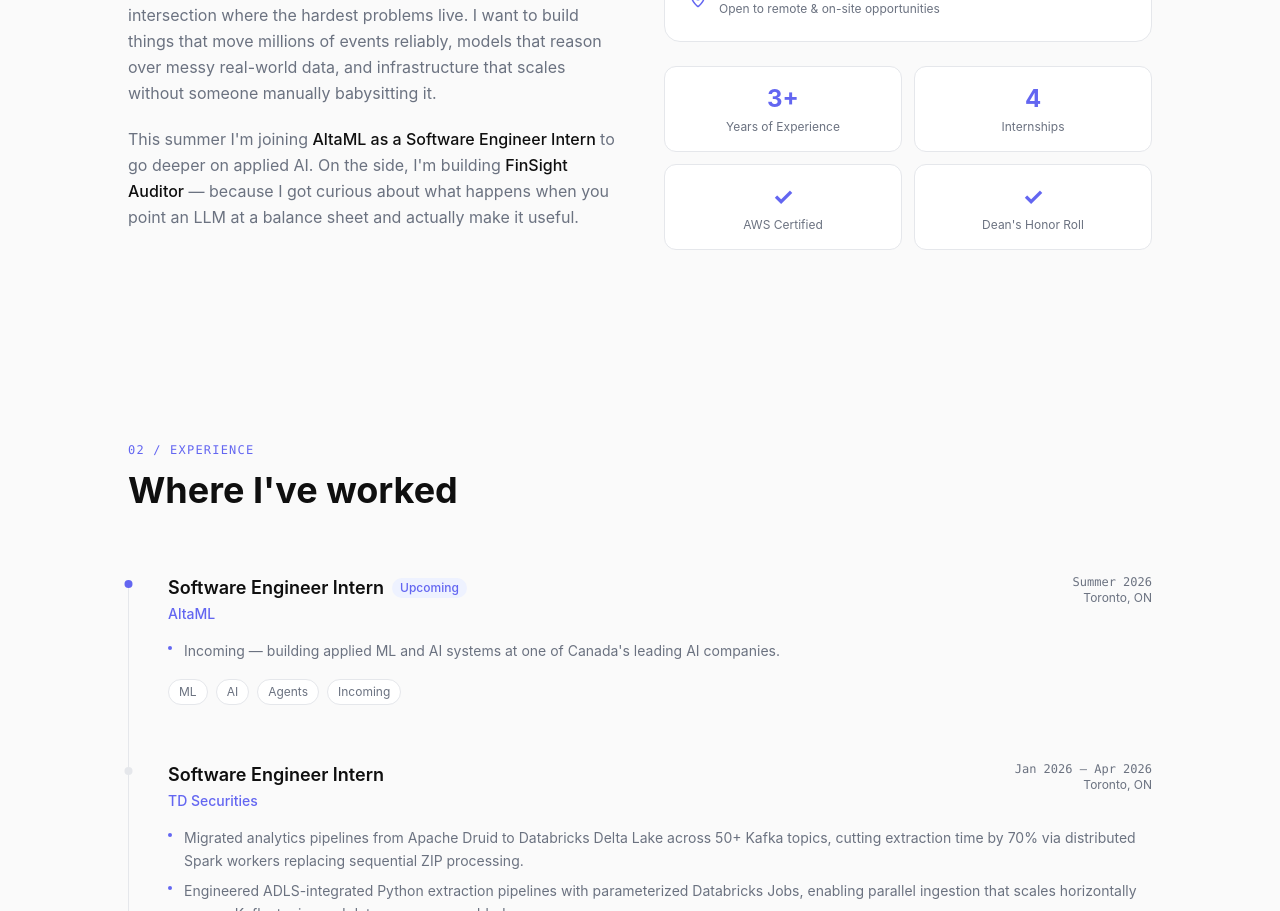
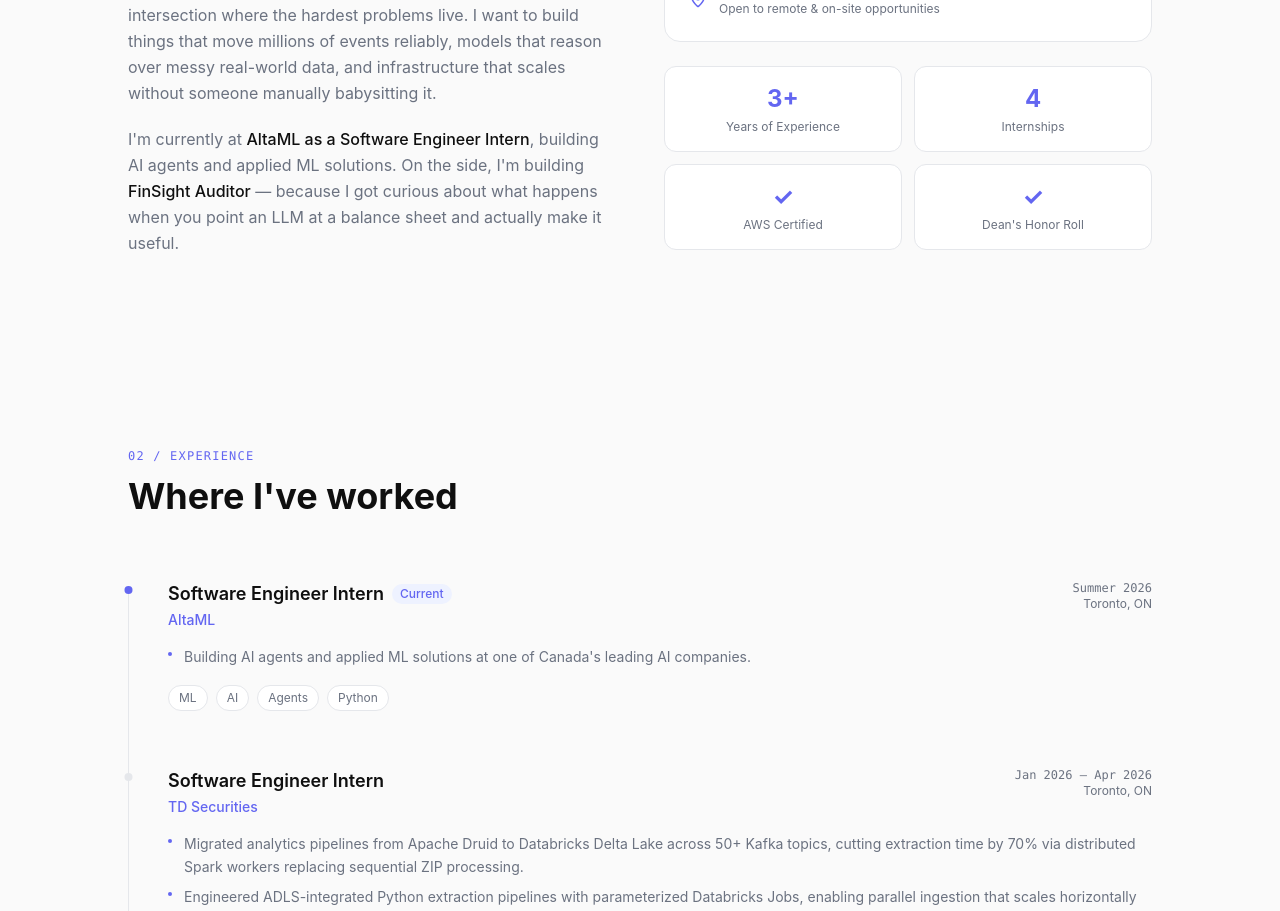
Before and after one commit to damansin/daman_singh, a Next.js app: page / in a window 1280 px wide. Shown: the part 1160-2071 px from the top of the page. Built offline with nearby package versions, Linux system fonts and the light colour scheme.

Commit message:
update AltaML role from incoming to current

```diff
--- a/app/layout.tsx
+++ b/app/layout.tsx
@@ -16,7 +16,7 @@
 export const metadata: Metadata = {
   title: "Daman Singh Batra — Software Engineer",
   description:
-    "Software Engineer specializing in ML, AI, distributed systems, and data engineering. Incoming at AltaML, previously TD Securities, OMERS, Credwise.",
+    "Software Engineer specializing in ML, AI, distributed systems, and data engineering. Building AI agents at AltaML, previously TD Securities, OMERS, Credwise.",
   keywords: [
     "Daman Singh Batra",
     "Software Engineer",
--- a/components/About.tsx
+++ b/components/About.tsx
@@ -58,8 +58,8 @@
             </FadeIn>
             <FadeIn delay={0.3}>
               <p className="text-base leading-relaxed" style={{ color: 'var(--muted)' }}>
-                This summer I&apos;m joining{' '}
-                <span style={{ color: 'var(--foreground)', fontWeight: 500 }}>AltaML as a Software Engineer Intern </span> to go deeper on applied AI.
+                I&apos;m currently at{' '}
+                <span style={{ color: 'var(--foreground)', fontWeight: 500 }}>AltaML as a Software Engineer Intern</span>, building AI agents and applied ML solutions.
                 On the side, I&apos;m building{' '}
                 <span style={{ color: 'var(--foreground)', fontWeight: 500 }}>FinSight Auditor</span> —
                 because I got curious about what happens when you point an LLM at a balance sheet and actually make it useful.
--- a/components/Experience.tsx
+++ b/components/Experience.tsx
@@ -27,9 +27,9 @@
     location: 'Toronto, ON',
     current: true,
     bullets: [
-      'Incoming — building applied ML and AI systems at one of Canada\'s leading AI companies.',
+      'Building AI agents and applied ML solutions at one of Canada\'s leading AI companies.',
     ],
-    tags: ['ML', 'AI', 'Agents', 'Incoming'],
+    tags: ['ML', 'AI', 'Agents', 'Python'],
   },
   {
     company: 'TD Securities',
@@ -115,7 +115,7 @@
                             className="text-xs px-2 py-0.5 rounded-full font-medium"
                             style={{ backgroundColor: 'var(--accent-subtle)', color: 'var(--accent)' }}
                           >
-                            Upcoming
+                            Current
                           </span>
                         )}
                       </div>
--- a/components/Hero.tsx
+++ b/components/Hero.tsx
@@ -85,7 +85,7 @@
           Software Engineer at UAlberta (CS) · AWS Certified · Previously at{' '}
           <strong style={{ color: 'var(--foreground)' }}>TD Securities</strong>,{' '}
           <strong style={{ color: 'var(--foreground)' }}>OMERS</strong> &amp;{' '}
-          <strong style={{ color: 'var(--foreground)' }}>Credwise</strong>. Incoming at{' '}
+          <strong style={{ color: 'var(--foreground)' }}>Credwise</strong>. Currently building AI agents at{' '}
           <strong style={{ color: 'var(--foreground)' }}>AltaML</strong>.
         </motion.p>
 
```
Also changed, not shown: 1 other file (tests, documents, lock files or other folders).
